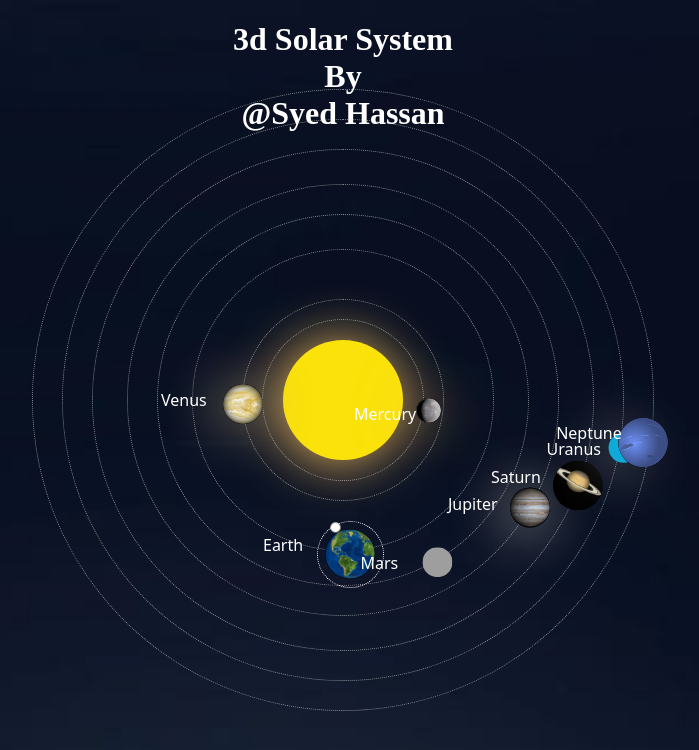
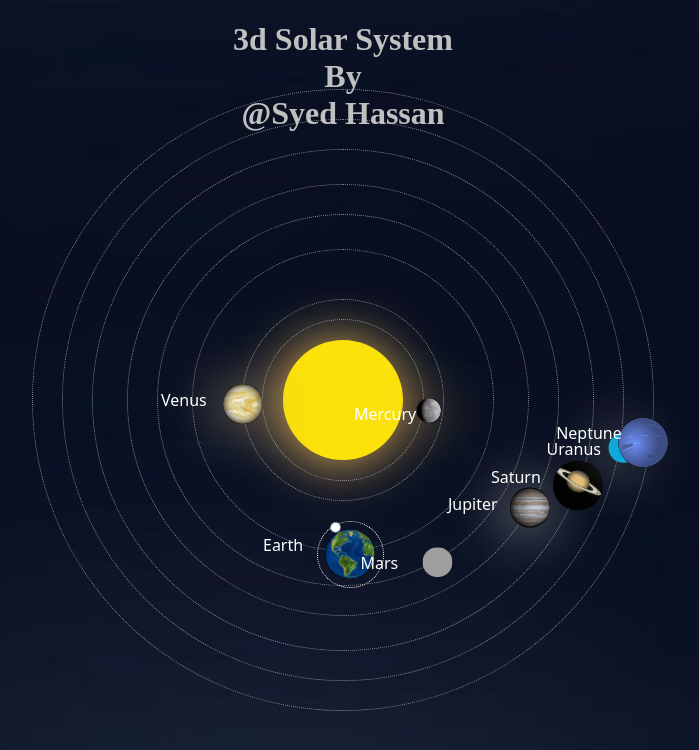
Before and after one commit to mohammadhassansyed/Website_Class, a plain HTML site: page index.html in a window 1280 px wide. Shown: the whole page, without its empty margins (297-996 px from the left). Drawn offline with Linux system fonts and the light colour scheme; grey boxes are pictures that could not be loaded.

Commit message:
Add files via upload

```diff
--- a/index.html
+++ b/index.html
@@ -9,7 +9,7 @@
         <font color="white">
 
 
-          <center><font color="white"><h1><b>3d Solar System</b><br>By <br> @Syed Hassan </h1></font><br>
+          <center><font color="silver"><h1><b>3d Solar System</b><br>By <br> @Syed Hassan </h1></font>
 
 
         </center>
```
